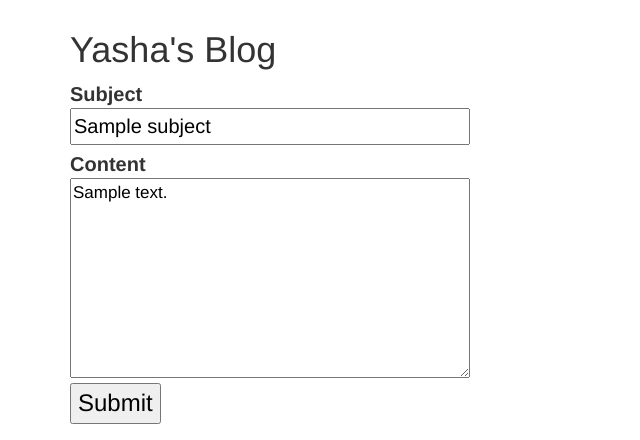
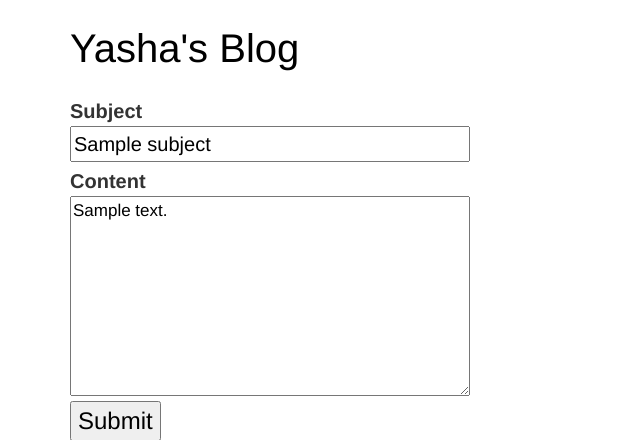
Before and after one commit to yashap/hello-udacity-yasha, a Python web app: template past_versions/2_PS3_blog/templates/post.html in a window 1280 px wide. Shown: the top 440 px of the page, without its empty margins (0-640 px from the left). Run offline with Jinja, Linux system fonts and the light colour scheme; the template is opened without the code that fills it: most values are stand-ins (such as "Sample title", 1, 10 or a date in 2020).

Commit message:
Cleaned up blog styling and back-end code

```diff
--- a/static/css/styles.css
+++ b/static/css/styles.css
@@ -24,15 +24,27 @@ input[type=submit] {
 hr {
 	margin: 20px auto;
 }
+.main-title {
+	text-decoration: none;
+	color: black;
+	font-size: 40px;
+	margin: 10px 0 20px 0;
+	display: inline-block;
+}
+.main-title:hover {
+	text-decoration: none;
+	color: gray;
+}
 .entry + .entry {
 	margin-top: 20px;
 }
 .entry-title {
+	font-size: 20px;
 	font-weight: bold;
-	font-size: 20px;
 }
 .entry-created {
 	text-align: right;
+	color: gray;
 }
 .entry-body {
 	margin: 0;
--- a/templates/blog.html
+++ b/templates/blog.html
@@ -12,14 +12,14 @@
 <body>
 	<div class="container">
 
-		<h1>Yasha's Blog</h1>
+		<a class="main-title" href="/">Yasha's Blog</a>
 
 		{% for currentPost in currentPosts %}
 			<hr>
 			<div class="entry">
 				<div class="row">
 					<div class="col-sm-8 entry-title">{{currentPost.subject}}</div>
-					<div class="col-sm-4 entry-created">{{currentPost.created}}</div>
+					<div class="col-sm-4 entry-created">{{currentPost.created.strftime("%b %d, %Y")}}</div>
 				</div>
 				<pre class="entry-body">{{currentPost.content}}</pre>
 			</div>
--- a/templates/post.html
+++ b/templates/post.html
@@ -12,7 +12,7 @@
 <body>
 	<div class="container">
 
-		<h1>Yasha's Blog</h1>
+		<a class="main-title" href="/">Yasha's Blog</a>
 
 		<form method="post">
 			<label>
```
Also changed, not shown: main.py (+14 -7 lines), 1 other file.
